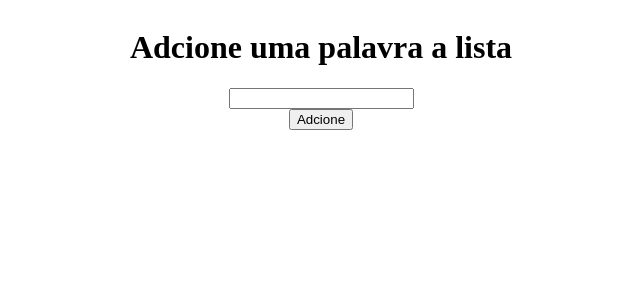
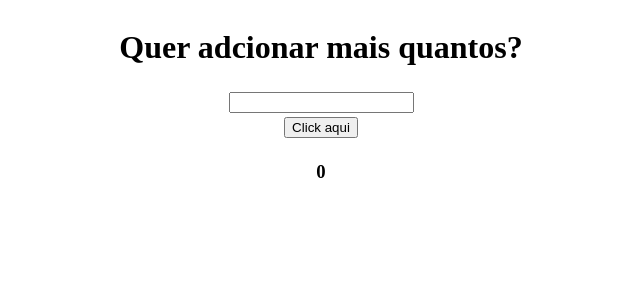
Before and after one commit to ScatmanVit/learning-react-exercises, a React (Vite) app: page / in a window 1280 px wide. Shown: the top 300 px of the page, without its empty margins (319-959 px from the left). Built offline with nearby package versions, Linux system fonts and the light colour scheme.

Commit message:
o clássico contador do react, aqui também usei um state para alterar a quantidade do contador

```diff
--- a/src/App.tsx
+++ b/src/App.tsx
@@ -1,10 +1,10 @@
-import AddWordList from './practice/useState/addWordList.tsx'
+import Count from './practice/useState/count.tsx'
 
 
 function App() {
   return (
     <>
-       <AddWordList />
+       <Count />
     </>
   )
 }
--- /dev/null
+++ b/src/practice/useState/count.tsx
@@ -0,0 +1,37 @@
+import { useState, type ChangeEvent } from 'react'
+
+
+export default function Count() {
+   const [count, setCount] = useState<number>(0)
+   const [quant, setQuant] = useState<number>(0)
+
+
+   function addCount() {
+      setCount(prev => prev + quant)
+   }
+
+   return (
+      <div style={{
+            display: "flex",
+            flexDirection: "column",
+            justifyContent: "center",
+            alignItems: "center",
+            gap: 4
+         }}
+      >
+         <h1>Quer adcionar mais quantos?</h1>
+         <input
+            type="number"
+            onChange={(e: ChangeEvent<HTMLInputElement>) => setQuant(Number(e.target.value))}
+         />
+         <button onClick={addCount}>Click aqui</button>
+         <h3>{count}</h3>
+      </div>
+   );
+}
+
+
+// Notas:
+
+// sempre que o uso do onChange for inline deve se passar o e na arrow function como parametro, SEMPRE
+// um input sempre retorna string, mesmo que o tipo dele seja number
```
